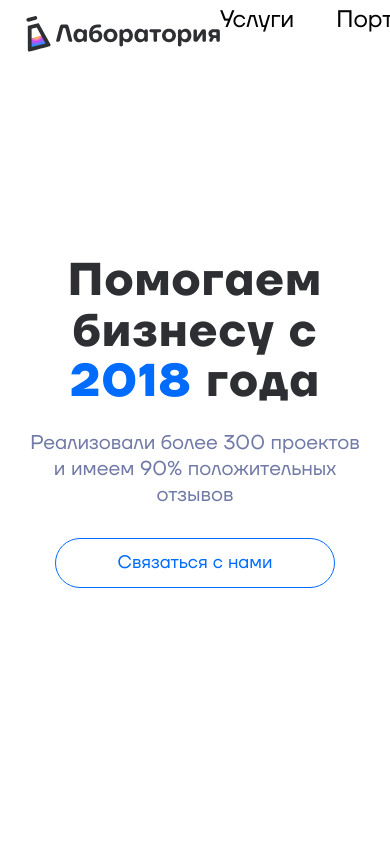
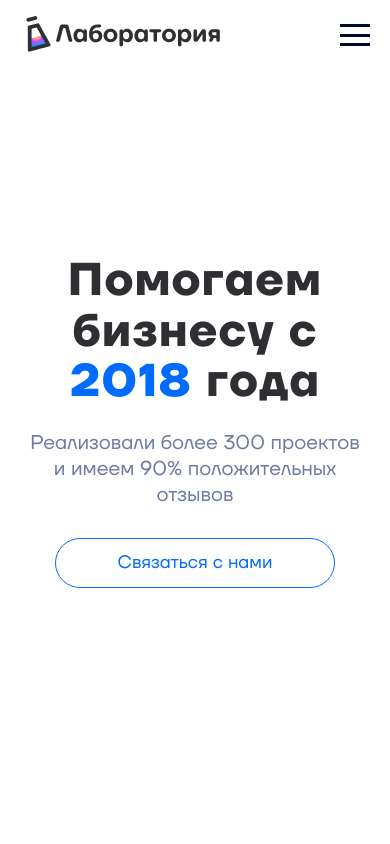
Before and after one commit to SkyGopnik/lab.pics, a Next.js app: page / in a window 390 px wide. Shown: the top 844 px of the page. Built offline with nearby package versions, Linux system fonts and the light colour scheme.

Commit message:
add hamburger menu

```diff
--- a/components/Header/Header.module.scss
+++ b/components/Header/Header.module.scss
@@ -37,11 +37,103 @@
       }
 
       @media screen and (max-width: 1110px) {
-        .item {
-          &:not(:first-child) {
-            margin-left: 42px;
+        & {
+          font-size: 20px;
+
+          .item {
+            &:not(:first-child) {
+              margin-left: 42px;
+            }
           }
         }
+      }
+    }
+
+    .mobileMenu {
+      display: none;
+
+      .hamburger {
+        width: 30px;
+        height: 22px;
+
+        position: relative;
+
+        cursor: pointer;
+
+        transition: .5s ease-in-out;
+
+        .line {
+          height: 3px;
+          width: 100%;
+
+          position: absolute;
+          left: 0;
+
+          z-index: 100;
+          transition: 0.3s;
+
+          background: #000928;
+
+          &:nth-child(1) {
+            top: 0;
+          }
+
+          &:nth-child(2), &:nth-child(3) {
+            top: 10px;
+          }
+
+          &:nth-child(4) {
+            top: 19px;
+          }
+        }
+      }
+
+      .links {
+        width: 100%;
+        height: 100vh;
+
+        position: absolute;
+        right: -100%;
+        top: 0;
+
+        display: flex;
+        flex-direction: column;
+        justify-content: center;
+        align-items: center;
+
+        transition: right ease .3s;
+        background-color: #ffffff;
+
+        a {
+          margin: 20px 0;
+
+          font-family: 'TTFirsNeue-Regular', cursive;
+          font-size: 36px;
+        }
+      }
+    }
+
+    .mobileMenuActive {
+      .hamburger {
+        .line {
+          &:nth-child(1), &:nth-child(4) {
+            top: 10px;
+            width: 0;
+            left: 50%;
+          }
+
+          &:nth-child(2) {
+            transform: rotate(45deg);
+          }
+
+          &:nth-child(3) {
+            transform: rotate(-45deg);
+          }
+        }
+      }
+
+      .links {
+        right: 0;
       }
     }
   }
@@ -60,6 +152,20 @@
   }
 }
 
+@media screen and (max-width: 700px) {
+  .header {
+    .headerWrapper {
+      .menu {
+        display: none;
+      }
+
+      .mobileMenu {
+        display: block;
+      }
+    }
+  }
+}
+
 @media screen and (max-width: 600px) {
   .header {
     .headerWrapper {
--- a/components/Header/Header.tsx
+++ b/components/Header/Header.tsx
@@ -1,4 +1,5 @@
 import React from "react";
+import classNames from 'classNames';
 import Link from "next/link";
 
 import style from "./Header.module.scss";
@@ -6,7 +7,8 @@ import style from "./Header.module.scss";
 interface IProps {}
 
 interface IState {
-  isBackground: boolean
+  isBackground: boolean,
+  isHamburgerOpened: boolean
 }
 
 export class Header extends React.Component<IProps, IState> {
@@ -14,7 +16,8 @@ export class Header extends React.Component<IProps, IState> {
     super(props);
 
     this.state = {
-      isBackground: false
+      isBackground: false,
+      isHamburgerOpened: false
     };
   }
 
@@ -27,7 +30,7 @@ export class Header extends React.Component<IProps, IState> {
   }
 
   render() {
-    const { isBackground } = this.state;
+    const { isBackground, isHamburgerOpened } = this.state;
 
     return (
       <header className={!isBackground ? style.header : `${style.header} ${style.headerBg}`}>
@@ -38,12 +41,25 @@ export class Header extends React.Component<IProps, IState> {
             </Link>
             <div className={style.menu}>
               <div className={style.item}>
-                <a href="">Услуги</a>
+                <a href="#services">Услуги</a>
               </div>
               <div className={style.item}>
                 <a href="">Портфолио</a>
               </div>
               <div className={style.item}>
+                <a href="">О нас</a>
+              </div>
+            </div>
+            <div className={!isHamburgerOpened ? style.mobileMenu : classNames(style.mobileMenu, style.mobileMenuActive)}>
+              <div className={style.hamburger} onClick={() => this.setState({ isHamburgerOpened: !isHamburgerOpened })}>
+                <div className={style.line} />
+                <div className={style.line} />
+                <div className={style.line} />
+                <div className={style.line} />
+              </div>
+              <div className={style.links}>
+                <a href="">Услуги</a>
+                <a href="">Портфолио</a>
                 <a href="">О нас</a>
               </div>
             </div>
--- a/components/Pages/ServicesSection/ServicesSection.tsx
+++ b/components/Pages/ServicesSection/ServicesSection.tsx
@@ -1,4 +1,6 @@
 import React from "react";
+import ScrollableAnchor from 'react-scrollable-anchor';
+
 import style from "./ServicesSection.module.scss";
 
 interface IProps {}
@@ -60,6 +62,7 @@ export class ServicesSection extends React.Component<IProps, IState> {
     const { services } = this.state;
 
     return (
+      <ScrollableAnchor id="services">
         <section className={style.services}>
           <div className="container">
             {services.map((item, index) => (
@@ -79,6 +82,7 @@ export class ServicesSection extends React.Component<IProps, IState> {
             ))}
           </div>
         </section>
+      </ScrollableAnchor>
     );
   }
 }
--- a/package.json
+++ b/package.json
@@ -15,6 +15,7 @@
     "next": "^10.0.0",
     "react": "17.0.1",
     "react-dom": "17.0.1",
+    "react-scrollable-anchor": "^0.6.1",
     "sass": "^1.32.6"
   },
   "devDependencies": {
```
Also changed, not shown: 1 other file (tests, documents, lock files or other folders). Lines whose indentation alone changed are shown as unchanged.
